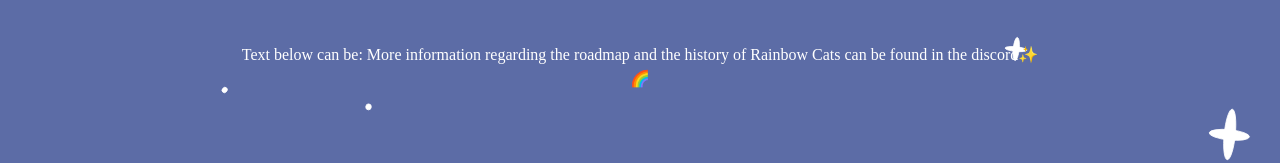
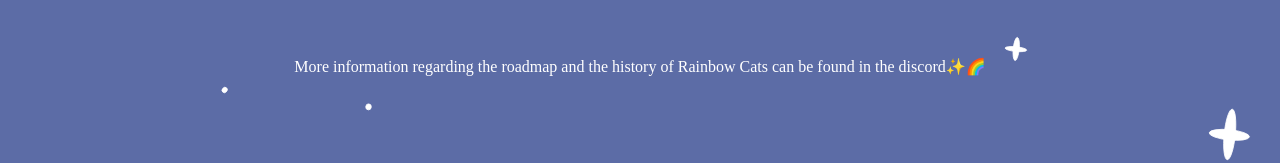
Before and after one commit to tepsan/website-project, a React (Create React App) app: page / in a window 1280 px wide. Shown: the part 2296-2459 px from the top of the page. Built offline with nearby package versions, Linux system fonts and the light colour scheme; a web font is replaced by a local one.

Commit message:
fixed type

```diff
--- a/src/pages/Team.js
+++ b/src/pages/Team.js
@@ -44,7 +44,7 @@ export default function Team() {
       </Flex>
 
       <Text textAlign="center" maxW="800px"  color="white">
-        Text below can be: More information regarding the roadmap and the
+        More information regarding the roadmap and the
         history of Rainbow Cats can be found in the discord✨🌈
       </Text>
     </Flex>
```
